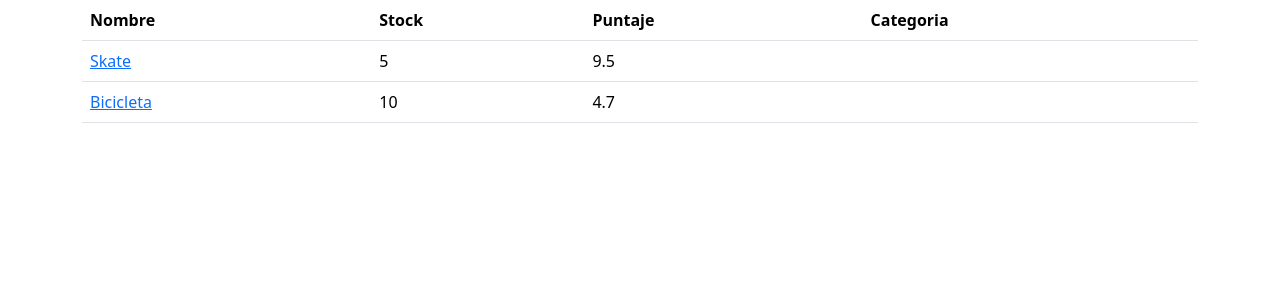
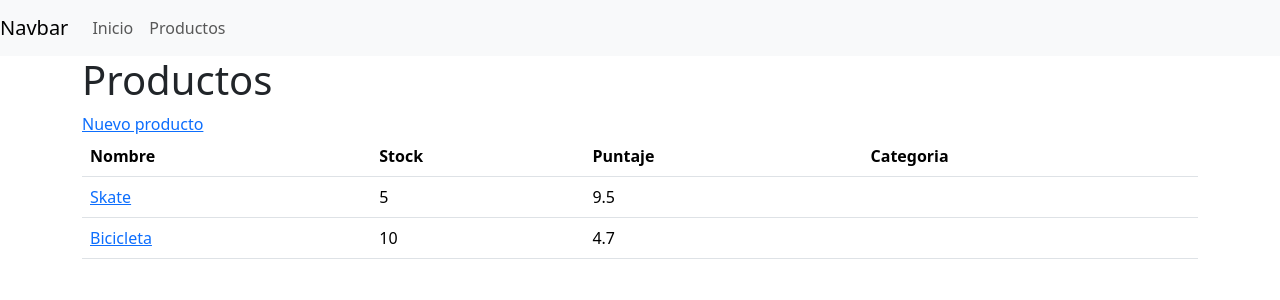
Before and after one commit to andemar-cursos/c.Ultimate_phyton, a Django app: page /productos/ in a window 1280 px wide. Shown: the top 300 px of the page. Run offline with Django 4.2, Linux system fonts and the light colour scheme; data comes from the database, SQL or seed files in the repository.

Commit message:
Section 15 - 165. Barra de navegación

```diff
--- a/Section15/productly/productos/templates/index.html
+++ b/Section15/productly/productos/templates/index.html
@@ -1,6 +1,8 @@
 {% extends 'base.html' %}
 
 {% block content %}
+<h1>Productos</h1>
+<a href="{% url 'productos:formulario' %}">Nuevo producto</a>
 <table class="table">
   <thead>
     <tr>
--- a/Section15/productly/templates/base.html
+++ b/Section15/productly/templates/base.html
@@ -6,6 +6,22 @@
   <link href="https://cdn.jsdelivr.net/npm/bootstrap@5.3.3/dist/css/bootstrap.min.css" rel="stylesheet" integrity="sha384-QWTKZyjpPEjISv5WaRU9OFeRpok6YctnYmDr5pNlyT2bRjXh0JMhjY6hW+ALEwIH" crossorigin="anonymous">
 </head>
 <body>
+  <nav class="navbar navbar-expand-lg navbar-light bg-light">
+    <a class="navbar-brand" href="#">Navbar</a>
+    <button class="navbar-toggler" type="button" data-toggle="collapse" data-target="#navbarNav" aria-controls="navbarNav" aria-expanded="false" aria-label="Toggle navigation">
+      <span class="navbar-toggler-icon"></span>
+    </button>
+    <div class="collapse navbar-collapse" id="navbarNav">
+      <ul class="navbar-nav">
+        <li class="nav-item active">
+          <a class="nav-link" href="{% url 'inicio' %}">Inicio <span class="sr-only"></span></a>
+        </li>
+        <li class="nav-item">
+          <a class="nav-link" href="{% url 'productos:index' %}">Productos</a>
+        </li>
+      </ul>
+    </div>
+  </nav>
   <div class="container">
     {% block content %}
 
```
